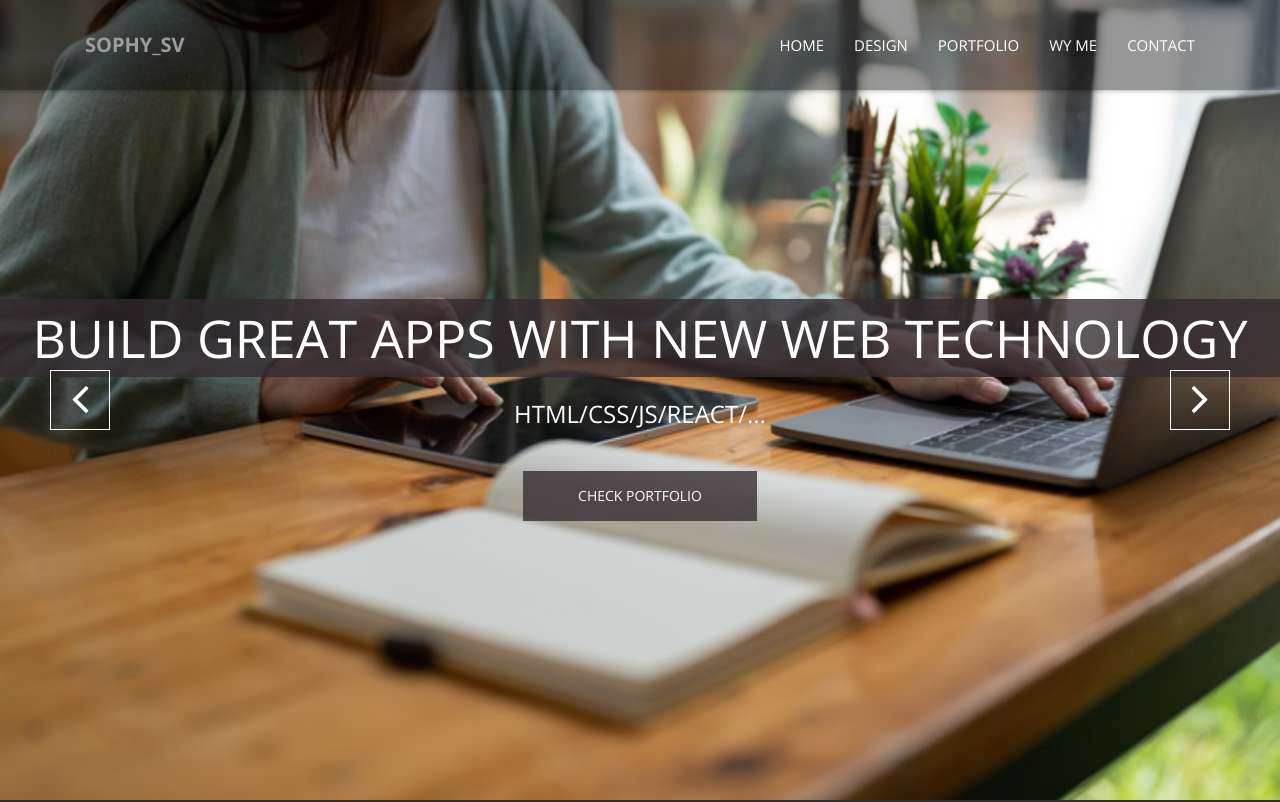
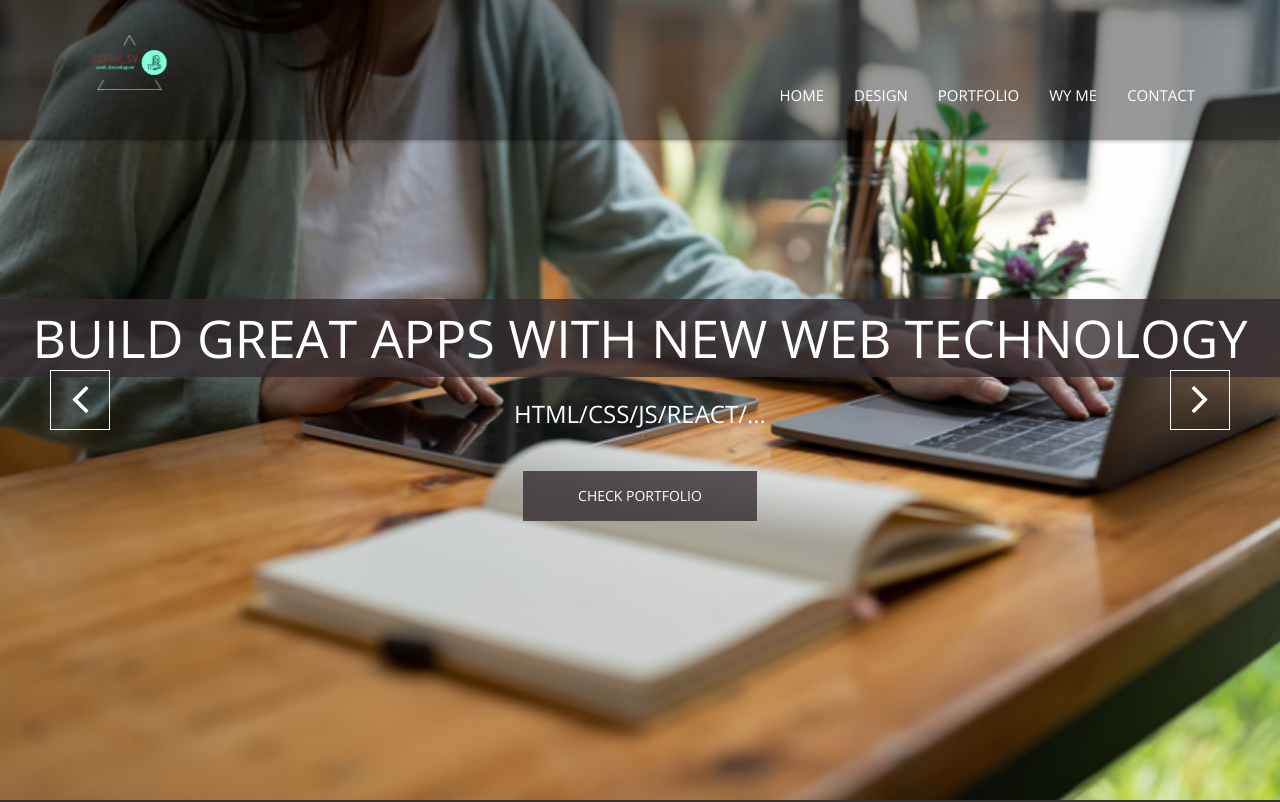
Before and after one commit to SophySV/sophysv.github.io, a plain HTML site: page index.html in a window 1280 px wide. Shown: the top 802 px of the page. Drawn offline with nearby package versions, Linux system fonts and the light colour scheme; some packages are replaced by stand-ins of ours; files whose address does not match are found by name.

Commit message:
Update index.html

```diff
--- a/index.html
+++ b/index.html
@@ -69,7 +69,7 @@
 
 					<!-- logo -->
 					<h1 class="navbar-brand">
-						<a href="#body">SOPHY_SV</a>
+						<a href="#body"><img src="img/icons/logo-no-background.png" alt="" style="width: 8%;"></a>
 					</h1>
 					<!-- /logo -->
                 </div>
```
